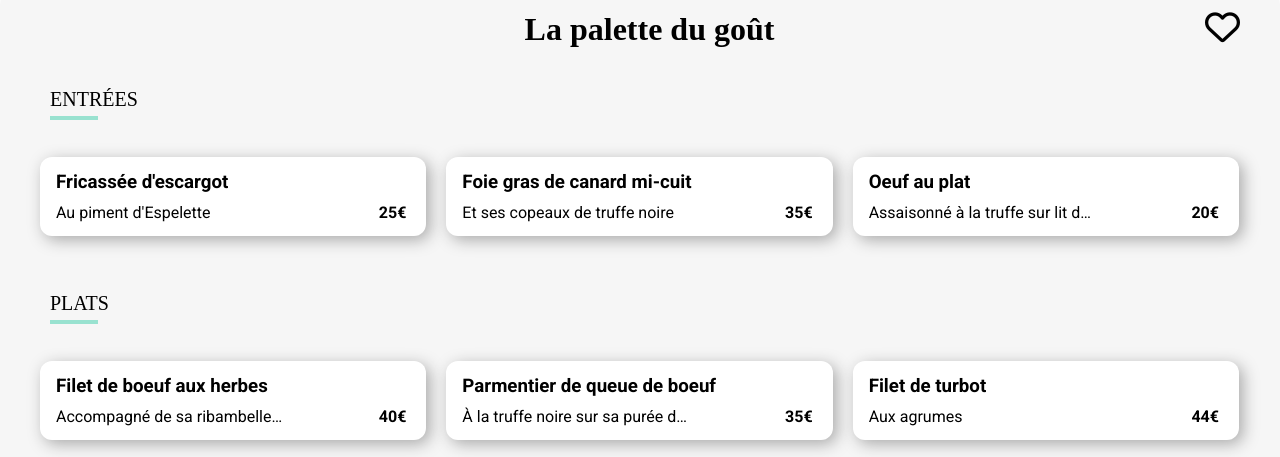
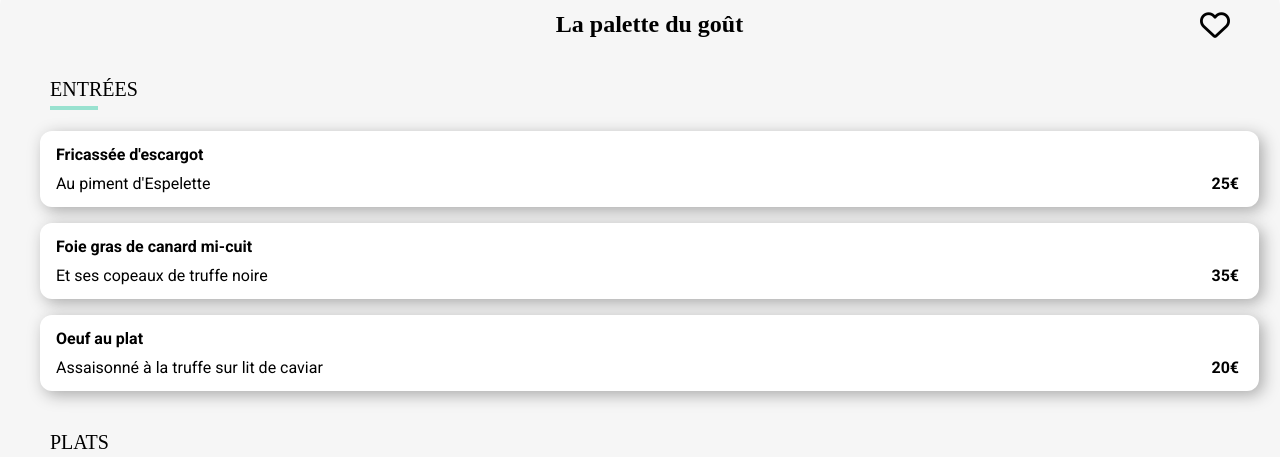
Before and after one commit to beadelannay/Beatrice_DELANNAY_29102021., a website: page menu/gout.html in a window 1280 px wide. Shown: the part 447-904 px from the top of the page. Drawn offline with Linux system fonts and the light colour scheme; files that its build step writes are made by us from their sources.

Commit message:
ajout ameliorations

```diff
--- a/scss/style.css
+++ b/scss/style.css
@@ -115,6 +115,9 @@ header #logo img {
   box-shadow: 16px 16px 16px darkgrey;
 }
 
+@media all and (max-width: 353px) {
+  .introduction__btn--explorez {display: flex;}
+}
 /********************    FONCTIONNEMENT     ********************/
 .Fonctionnement {
   margin: 40px 0 40px 0;
@@ -383,13 +386,13 @@ footer .fas {
 }
 .presentation h1 {
   margin-top: 0;
-  font-size: xx-large;
+  font-size: x-large;
 }
 .presentation .coeur i {
   position: absolute;
   top: 35px;
   right: 20px;
-  font-size: 35px;
+  font-size: 30px;
 }
 .presentation .coeur .fas {
   background-image: linear-gradient(#FF79DA, #9356DC);
@@ -417,17 +420,7 @@ footer .fas {
     text-align: center;
   }
   .presentation .coeur i {
-    right: 40px;
-  }
-  .presentation .menus__entrees__carte, .presentation .menus__plats__carte, .presentation .menus__desserts__carte {
-    display: flex;
-    flex-direction: row;
-    flex-wrap: nowrap;
-    justify-content: space-around;
-  }
-  .presentation .menus__entrees__carte__item, .presentation .menus__plats__carte__item, .presentation .menus__desserts__carte__item {
-    width: 100%;
-    margin-right: 20px;
+    right: 50px;
   }
 }
 .menus h2 {
@@ -483,26 +476,26 @@ footer .fas {
   cursor: pointer;
 }
 .carte-detaillee__texte {
-  width: 230px;
+  width: 215px;
   display: flex;
   flex-direction: column;
   justify-content: space-between;
-  overflow: hidden;
 }
 .carte-detaillee__texte h3 {
   margin-top: 0;
   margin-bottom: 0;
-  overflow: hidden;
+  font-size: 16px;
   text-overflow: ellipsis;
   white-space: nowrap;
 }
 .carte-detaillee__texte h4 {
   margin-top: 10px;
   margin-bottom: 0;
+  font-size: 16px;
   font-weight: normal;
-  overflow: hidden;
   text-overflow: ellipsis;
   white-space: nowrap;
+  overflow: hidden;
 }
 .carte-detaillee__prix {
   display: flex;
@@ -511,7 +504,6 @@ footer .fas {
   align-self: flex-end;
   font-weight: bold;
   margin-right: 20px;
-  width: 25%;
 }
 
 .confirmation {
@@ -533,12 +525,15 @@ footer .fas {
   padding-top: 5px;
 }
 
-@media all and (min-width: 768px) and (max-width: 991px) {
-  .carte-detaillee__texte {
+@media all and (min-width: 460px) and (max-width: 600px) {
+  .carte-detaillee__texte h4 {
     overflow: visible;
   }
-  .carte-detaillee__texte h3 {
-    overflow: visible;
+}
+@media all and (min-width: 601px) and (max-width: 991px) {
+  .menus__entrees__carte__item, .menus__plats__carte__item, .menus__desserts__carte__item {
+    width: 80%;
+    margin-left: 60px;
   }
   .carte-detaillee__texte h4 {
     overflow: visible;
@@ -546,13 +541,7 @@ footer .fas {
 }
 @media all and (min-width: 992px) {
   .carte-detaillee__texte {
-    overflow: visible;
-  }
-  .carte-detaillee__texte h3 {
-    overflow: visible;
-  }
-  .carte-detaillee__texte h4 {
-    overflow: hidden;
+    width: 100%;
   }
 }
 /****************   BOUTON COMMANDER    ****************/
```
